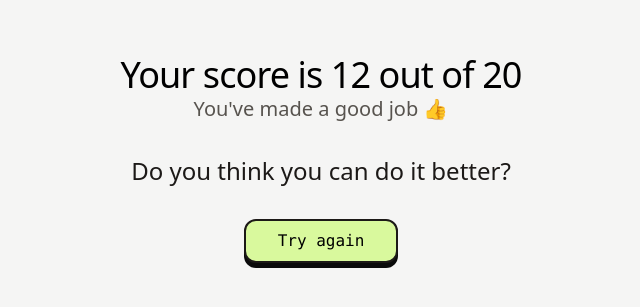
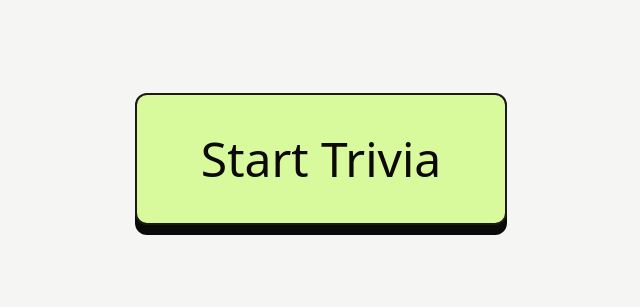
Before and after one commit to jsusm/trivia-app, a React (Vite) app: page / in a window 1280 px wide. Shown: the part 241-548 px from the top of the page, without its empty margins (319-959 px from the left). Built offline with nearby package versions, Linux system fonts and the light colour scheme; a web font is replaced by a local one.

Commit message:
feat: use question store, show questions and select answer

```diff
--- a/package.json
+++ b/package.json
@@ -14,6 +14,7 @@
     "@fontsource-variable/grandstander": "^5.0.20",
     "@fontsource-variable/shantell-sans": "^5.0.20",
     "@fontsource/comic-mono": "^5.0.7",
+    "class-variance-authority": "^0.7.0",
     "react": "^18.2.0",
     "react-dom": "^18.2.0",
     "zustand": "^4.5.2"
--- a/src/App.tsx
+++ b/src/App.tsx
@@ -1,25 +1,24 @@
 import "./App.css";
-// import { StartScreen } from './views/startScreen'
+import { useQuestionsStore } from "./stores/questions";
+import { StartScreen } from "./views/startScreen";
 // import { QuestionForm } from './views/question'
-import { Results } from "./views/results";
-
-// const question = {
-//   "type": "multiple",
-//   "difficulty": "medium",
-//   "category": "Science: Computers",
-//   "question": "Which programming language was developed by Sun Microsystems in 1995?",
-//   "correct_answer": "Java",
-//   "incorrect_answers": [
-//     "Python",
-//     "Solaris OS",
-//     "C++"
-//   ]
-// }
+import { QuestionForm } from "./views/question";
 
 function App() {
+  const getQuestions = useQuestionsStore((state) => state.getQuestions);
+  const questions = useQuestionsStore((state) => state.questions);
+  const currentQuestion = useQuestionsStore((state) => state.currentQuestion);
+
   return (
     <main className="grid min-h-screen place-items-center bg-stone-100 px-6">
-      <Results />
+      {questions.length === 0 ? (
+        <StartScreen onStart={getQuestions} />
+      ) : (
+        <QuestionForm
+          question={questions[currentQuestion]}
+          idx={currentQuestion}
+        />
+      )}
     </main>
   );
 }
--- a/src/main.tsx
+++ b/src/main.tsx
@@ -6,9 +6,9 @@ import "@fontsource/comic-mono";
 // Supports weights 300-800
 import "@fontsource-variable/shantell-sans";
 
-const rootElement = document.getElementById("root")
-if(rootElement === null) {
-  throw new Error("Cannot render the app without element with id: 'root'.")
+const rootElement = document.getElementById("root");
+if (rootElement === null) {
+  throw new Error("Cannot render the app without element with id: 'root'.");
 }
 
 ReactDOM.createRoot(rootElement).render(
--- a/src/stores/questions.ts
+++ b/src/stores/questions.ts
@@ -1,6 +1,7 @@
 import { create } from "zustand";
-import { Question } from "../types";
+import { type Question } from "../types";
 import { results } from "../mocks/apiTriviaQuestion.json";
+import { devtools } from "zustand/middleware";
 
 interface State {
   questions: Question[];
@@ -15,9 +16,12 @@ interface Actions {
   // restart: () => void,
 }
 
-export const useQuestionsStore = create<State & Actions>((set, get) => ({
+export const useQuestionsStore = create<State & Actions>()(
+  devtools((set, get) => ({
     questions: [],
+
     currentQuestion: 0,
+
     getQuestions: async () => {
       const questions = results.map((q) => ({
         ...q,
@@ -31,9 +35,11 @@ export const useQuestionsStore = create<State & Actions>((set, get) => ({
 
       set({ questions: shuffleQuestions });
     },
+
     answerQuestion: (questionIdx: number, answerIdx: number) => {
       const newQuestions = structuredClone(get().questions);
       newQuestions[questionIdx].selectedAnswer = answerIdx;
       set({ questions: newQuestions });
     },
-}));
+  })),
+);
--- a/src/views/question.tsx
+++ b/src/views/question.tsx
@@ -1,20 +1,71 @@
-import { Question } from "../types";
+import { useQuestionsStore } from "../stores/questions";
+import { type Question } from "../types";
+import { cx } from "class-variance-authority";
 
-export function QuestionForm({ question }: { question: Question }) {
-  const responses = [...question.incorrect_answers, question.correct_answer];
+interface AnswerEntryProps {
+  question: Question;
+  onClick: () => void;
+  response: string;
+  responseIdx: number;
+}
+
+function AnswerEntry({
+  question,
+  onClick,
+  response,
+  responseIdx,
+}: AnswerEntryProps) {
+  return (
+    <button
+      disabled={question.selectedAnswer !== undefined}
+      onClick={onClick}
+      className={cx(
+        "flex justify-start rounded-lg border-2 border-stone-900 px-4 py-2 transition-all active:scale-[0.99]",
+        question.selectedAnswer !== undefined && {
+          "bg-red-200":
+            question.selectedAnswer === responseIdx &&
+            question.correct_answer !==
+              question.answers[question.selectedAnswer],
+          "bg-lime-200":
+            question.correct_answer === question.answers[responseIdx],
+        },
+      )}
+    >
+      <span className="font-mono">{response}</span>
+    </button>
+  );
+}
+
+export function QuestionForm({
+  question,
+  idx,
+}: {
+  question: Question;
+  idx: number;
+}) {
+  const answerQuestion = useQuestionsStore((state) => state.answerQuestion);
+
+  const mkHandleClick = (answerIdx: number) => {
+    return () => {
+      answerQuestion(idx, answerIdx);
+    };
+  };
+
   return (
     <div className="max-w-screen-sm">
       <div className="py-10">
         <h2 className="font-hero text-3xl">Question 1 of 10</h2>
       </div>
-      <p className="text-balance font-mono text-xl">
-        Which programming language was developed by Sun Microsystems in 1995?
-      </p>
+      <p className="text-balance font-mono text-xl">{question.question}</p>
       <div className="flex flex-col gap-4 py-8">
-        {responses.map((r) => (
-          <button className="flex justify-start rounded-lg border-2 border-stone-900 px-4 py-2 transition-all hover:bg-blue-50 focus:bg-blue-200 active:scale-[0.99]">
-            <span className="font-mono">{r}</span>
-          </button>
+        {question.answers.map((r, idx) => (
+          <AnswerEntry
+            key={r}
+            question={question}
+            onClick={mkHandleClick(idx)}
+            responseIdx={idx}
+            response={r}
+          />
         ))}
       </div>
       <div className="flex justify-end gap-4">
--- a/src/views/startScreen.tsx
+++ b/src/views/startScreen.tsx
@@ -1,6 +1,13 @@
-export function StartScreen() {
+export interface StartScreenProps {
+  onStart: () => void;
+}
+
+export function StartScreen({ onStart }: StartScreenProps) {
   return (
-    <button className="brutal-shadow-lg rounded-xl border-2 border-stone-900 bg-lime-200 px-16 py-10">
+    <button
+      onClick={onStart}
+      className="brutal-shadow-lg rounded-xl border-2 border-stone-900 bg-lime-200 px-16 py-10"
+    >
       <h1 className="text-center font-hero text-5xl text-stone-950">
         Start Trivia
       </h1>
```
Also changed, not shown: .eslintrc.cjs, src/types.ts (line endings or trailing spaces), 1 other file (tests, documents, lock files or other folders). Lines whose indentation alone changed are shown as unchanged.
